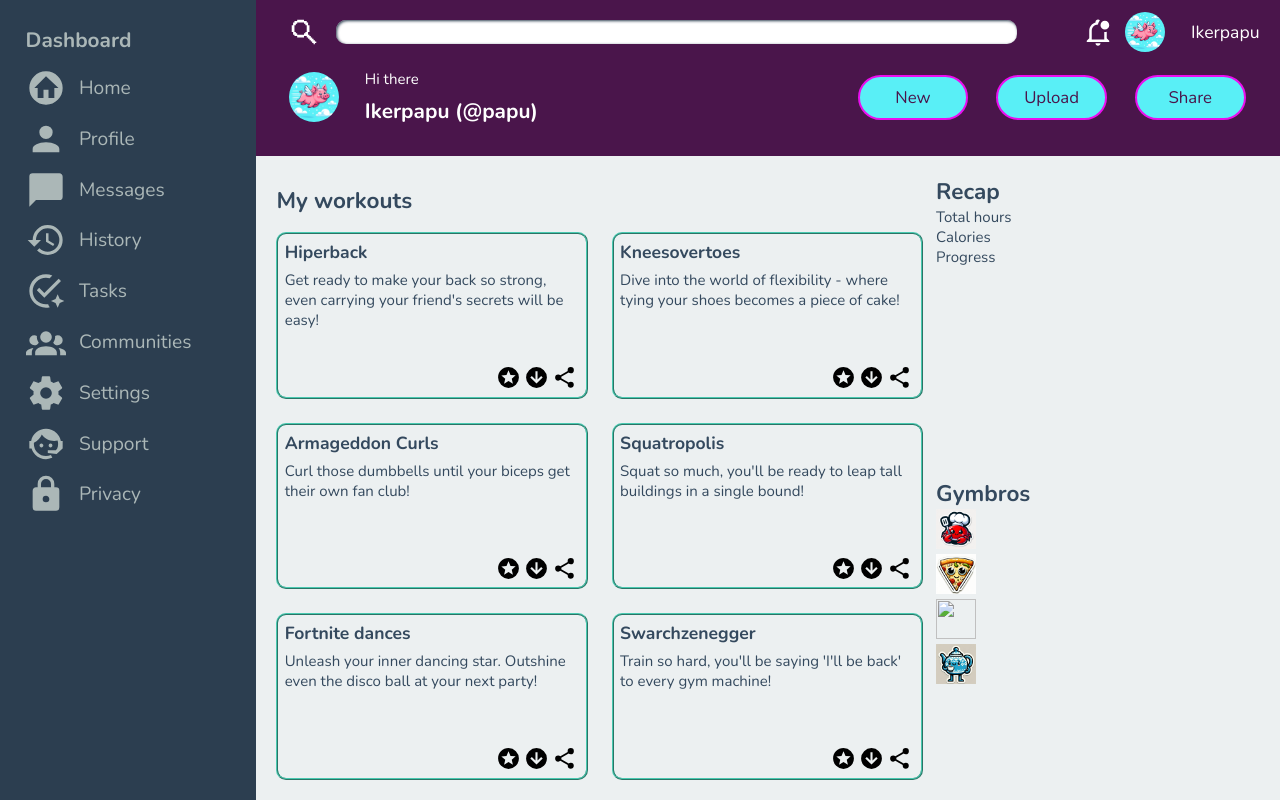
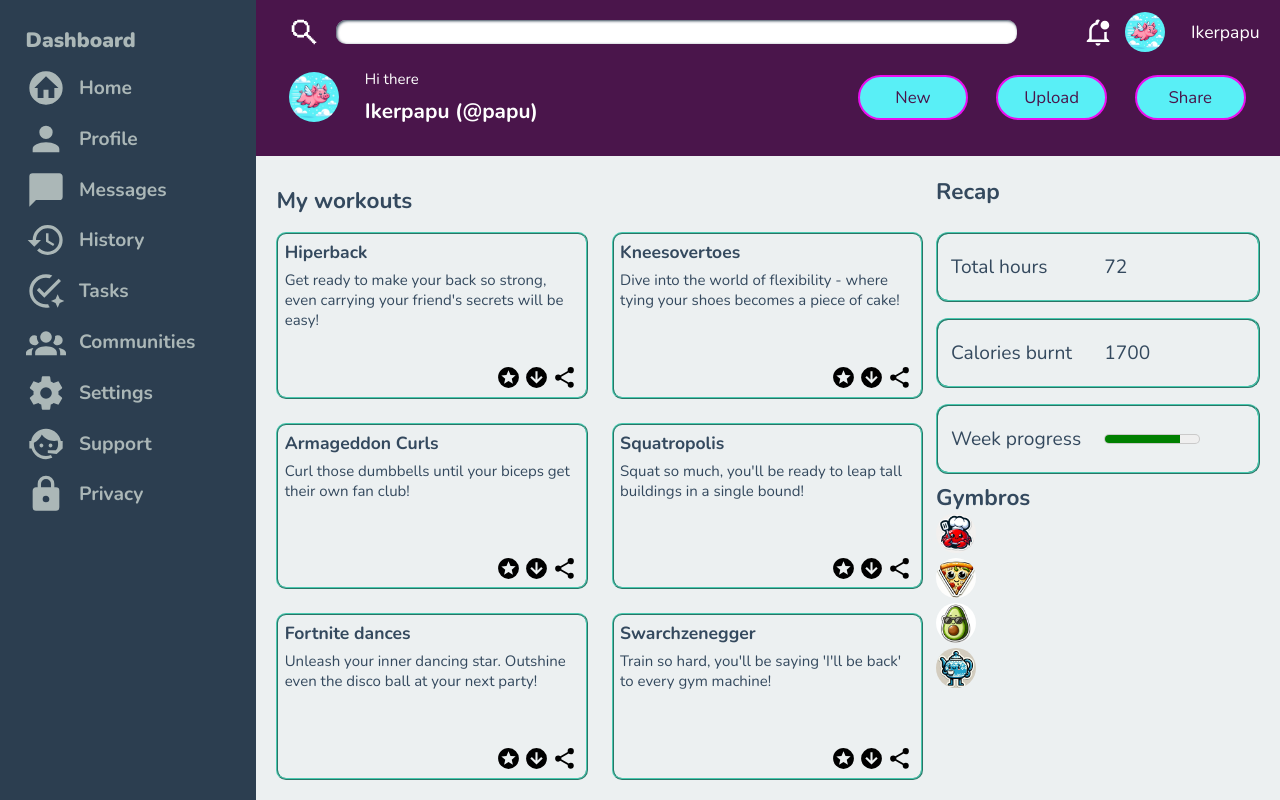
Before and after one commit to Ikerdiazmontilla/admin-dashboard, a plain HTML site: page index.html in a window 1280 px wide. Drawn offline with nearby package versions, Linux system fonts and the light colour scheme.

Commit message:
Finish side content upper part

```diff
--- a/index.html
+++ b/index.html
@@ -153,12 +153,15 @@
                     <div>
                         <div>
                             <p>Total hours</p>
+                            <div>72</div>
                         </div>
                         <div>
-                            <p>Calories</p>
+                            <p>Calories burnt</p>
+                            <div>1700</div>
                         </div>
                         <div>
-                            <p>Progress</p>
+                            <p>Week progress</p>
+                            <div><meter value="8" max="10"></meter></div>
                         </div>
                     </div>
                 </div>
@@ -169,7 +172,7 @@
                             <img src="images/crab.png" alt="">
                         </div>
                         <div><img src="images/pizza.png" alt=""></div>
-                        <div><img src="images/" alt=""></div>
+                        <div><img src="images/avocado.png" alt=""></div>
                         <div><img src="images/teapot.png" alt=""></div>
                     </div>
                 </div>
--- a/style.css
+++ b/style.css
@@ -167,7 +167,7 @@ nav{
 
 .sidebar h1{
     margin-bottom: 7%;
-
+    font-weight: 900;
 }
 
 .sidebar ul{
@@ -203,6 +203,7 @@ nav{
 .sidebar div{
     align-self: center;
     font-size: 1.2rem;
+    font-weight: 700;
 }
 
 
@@ -224,6 +225,7 @@ nav{
 .main img{
     height: 40px;
     width: 40px;
+    border-radius: 50%;
 }
 
 .main svg{
@@ -285,4 +287,48 @@ nav{
     display: grid;
     grid-template-rows: 1fr 1fr;
     grid-auto-flow: column;
+    gap: 1vh;
 }
+
+.side-content > div:first-child{
+    display: grid;
+    grid-template-rows: 5vh 1fr;
+    gap: 2vh;
+}
+
+.side-content > div:first-child > div{
+    display: grid;
+    grid-template-rows: 1fr 1fr 1fr;
+    gap: 2vh;
+}
+
+.side-content > div:first-child > div > div{
+    display: grid;
+    grid-template-columns: 1fr 1fr;
+    border: 2px ridge #48C9B0;
+    border-radius: 12px;
+    align-items: center;
+    padding-left: 1vw;
+}
+
+.side-content > div:first-child > div > div:hover{
+    background-color: #48C9B0;
+    border: 2px ridge #34495E;
+    color: #ECF0F1;
+}
+
+.side-content > div:first-child  p{
+    font-size: 1.2rem;
+}
+.side-content > div:first-child > div > div > div{
+    font-size: 1.2rem;
+}
+
+meter{
+    height: 20px;
+}
+
+
+meter::-webkit-meter-optimum-value{
+    background-color: green;
+}
```
Also changed, not shown: images/avocado.png (added).
